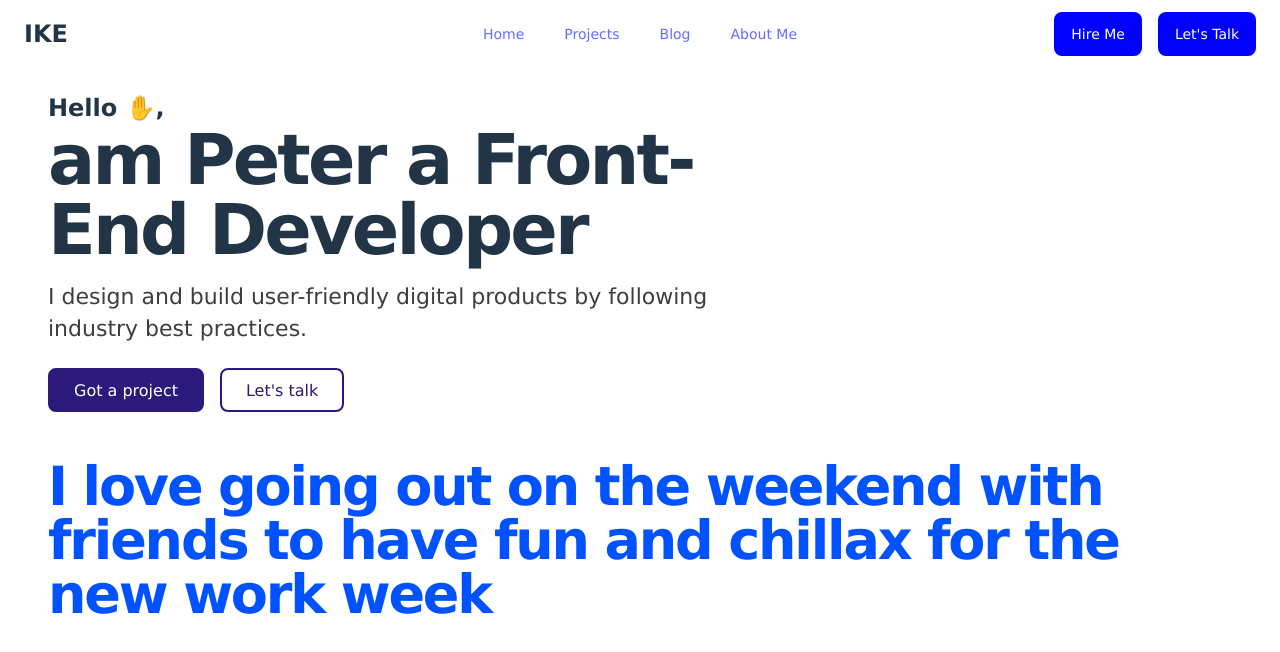
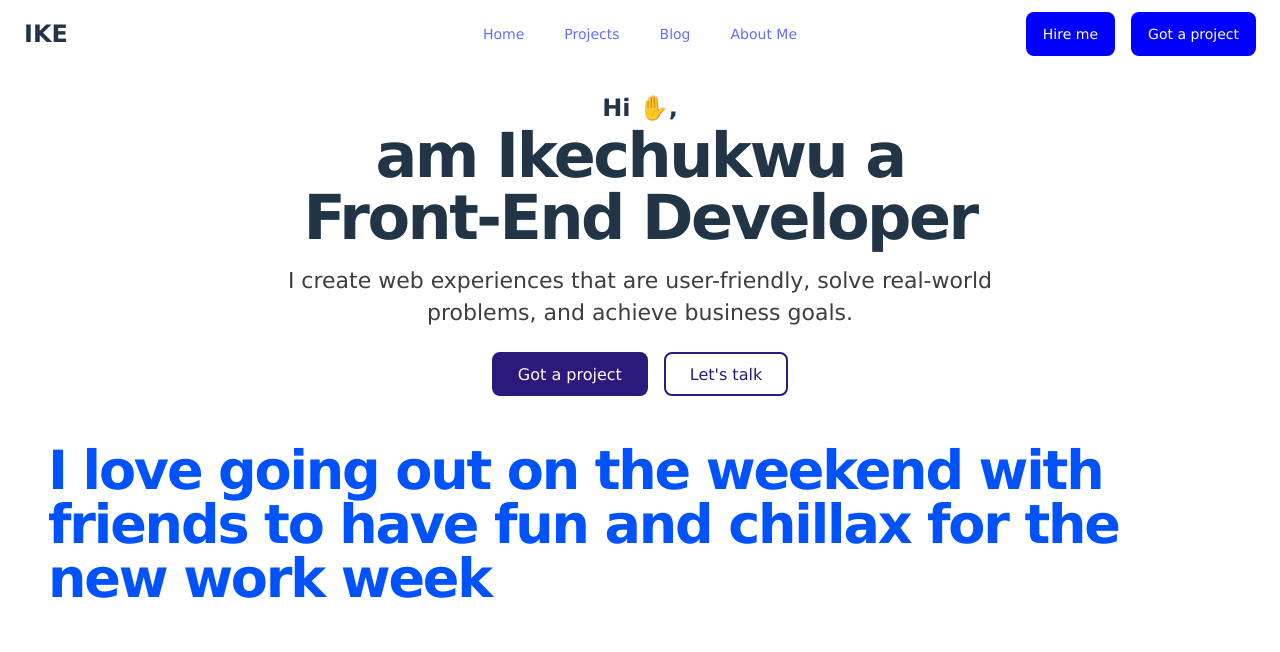
Before and after one commit to ikembakwem/portfolio-project, a React (Vite) app: page / in a window 1280 px wide. Shown: the top 652 px of the page. Built offline with nearby package versions, Linux system fonts and the light colour scheme.

Commit message:
Added layout component, refactored Hero component

```diff
--- a/src/App.tsx
+++ b/src/App.tsx
@@ -2,15 +2,14 @@ import styled from "@emotion/styled";
 import { AnimatedParagraph } from "./components/textRevealAnimation";
 import { Header } from "./components/Header";
 import { Hero } from "./components/Hero";
+import { Container } from "./components/Layouts";
 
 function App() {
   return (
     <>
       <Header />
       <main>
-        <Container>
-          <Hero />
-        </Container>
+        <Hero />
         <Container>
           <AnimatedParagraph sentence="love going out on the weekend with friends to have fun and chillax for the new work week" />
         </Container>
@@ -19,9 +18,4 @@ function App() {
   );
 }
 
-const Container = styled.div`
-  max-width: 1280px;
-  padding: 24px 48px;
-`;
-
 export default App;
--- a/src/components/Button.tsx
+++ b/src/components/Button.tsx
@@ -1,16 +1,14 @@
 import styled from "@emotion/styled";
-import {
-  ComponentProps,
-  ReactNode,
-  forwardRef,
-} from "react";
+import { ComponentProps, ReactNode } from "react";
 
 interface ButtonProps extends ComponentProps<"button"> {
   children: ReactNode;
+  variants?: "primary" | "secondary";
 }
 
 export const Button = ({
   children,
+  variants = "primary",
   ...rest
 }: ButtonProps) => (
   <ButtonStyles {...rest}>{children}</ButtonStyles>
--- a/src/components/Header.tsx
+++ b/src/components/Header.tsx
@@ -12,8 +12,8 @@ export const Header = () => {
         <Navigations />
       </NavContainer>
       <CTAContainer>
-        <Button>Hire Me</Button>
-        <Button>Let's Talk</Button>
+        <Button>Hire me</Button>
+        <Button>Got a project</Button>
       </CTAContainer>
     </HeaderStyles>
   );
--- a/src/components/Hero.tsx
+++ b/src/components/Hero.tsx
@@ -1,22 +1,26 @@
 import styled from "@emotion/styled";
+import { Container } from "./Layouts";
 
 export const Hero = () => (
   <section>
+    <Container>
       <Content>
         <Intro>
-        Hello ✋,
+          Hi ✋,
           <br />
         </Intro>
-      <Title>am Peter a Front-End Developer</Title>
+        <Title>am Ikechukwu a Front-End Developer</Title>
         <SubTitle>
-        I design and build user-friendly digital products by
-        following industry best practices.
+          I create web experiences that are user-friendly,
+          solve real-world problems, and achieve business
+          goals.
         </SubTitle>
         <CTAWrapper>
           <Button>Got a project</Button>
           <SecondaryButton>Let's talk</SecondaryButton>
         </CTAWrapper>
       </Content>
+    </Container>
   </section>
 );
 
@@ -24,6 +28,7 @@ const CTAWrapper = styled.div`
   margin-top: 24px;
   display: flex;
   gap: 16px;
+  justify-content: center;
 `;
 
 const Content = styled.div`
@@ -31,6 +36,8 @@ const Content = styled.div`
   display: flex;
   flex-direction: column;
   justify-content: flex-start;
+  margin: 0 auto;
+  text-align: center;
 `;
 
 const Intro = styled.span`
@@ -49,8 +56,8 @@ const SubTitle = styled.p`
 `;
 
 const Title = styled.h1`
-  font-size: 70px;
-  line-height: 70px;
+  font-size: 62px;
+  line-height: 62px;
   font-weight: 700;
   max-width: 720px;
   letter-spacing: -0.04em;
--- /dev/null
+++ b/src/components/Layouts.tsx
@@ -0,0 +1,7 @@
+import styled from "@emotion/styled";
+
+export const Container = styled.div`
+  max-width: 1280px;
+  padding: 24px 48px;
+  margin: 0 auto;
+`;
```
Lines whose indentation alone changed are shown as unchanged.
